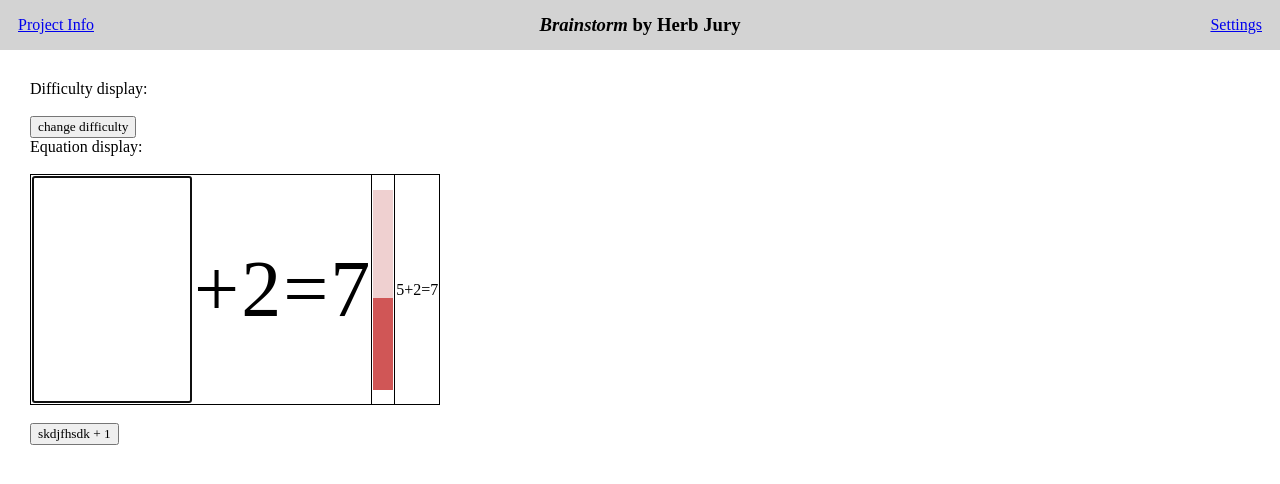
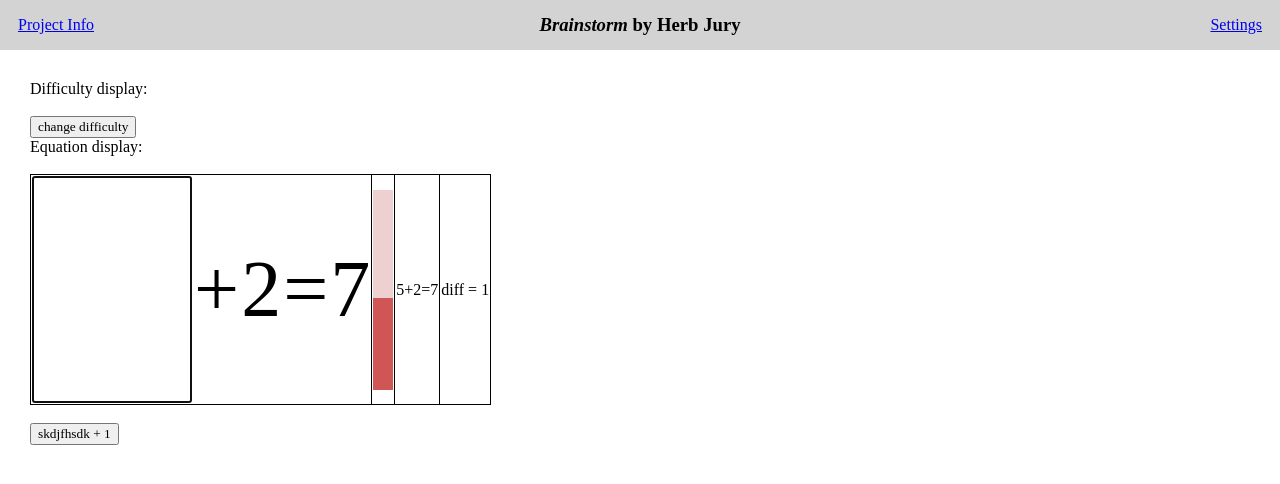
Before and after one commit to MrMugwump/BrainstormComp225, a Next.js app: page / in a window 1280 px wide. Shown: the top 484 px of the page. Built offline with nearby package versions, Linux system fonts and the light colour scheme.

Commit message:
difficulty display

```diff
--- a/src/app/equationDisplay.tsx
+++ b/src/app/equationDisplay.tsx
@@ -78,6 +78,7 @@ export default function EquationDisplay({difficulty}:any){
                     interval={interval}/>
                 </td>
                 <td><p>{eq[0]+operation+eq[1]+'='+eq[2]}</p></td>
+                <td className="timercell"><p>diff = {generator.difficulty}</p></td>
             </tr>
         </tbody>
         </table>
```
